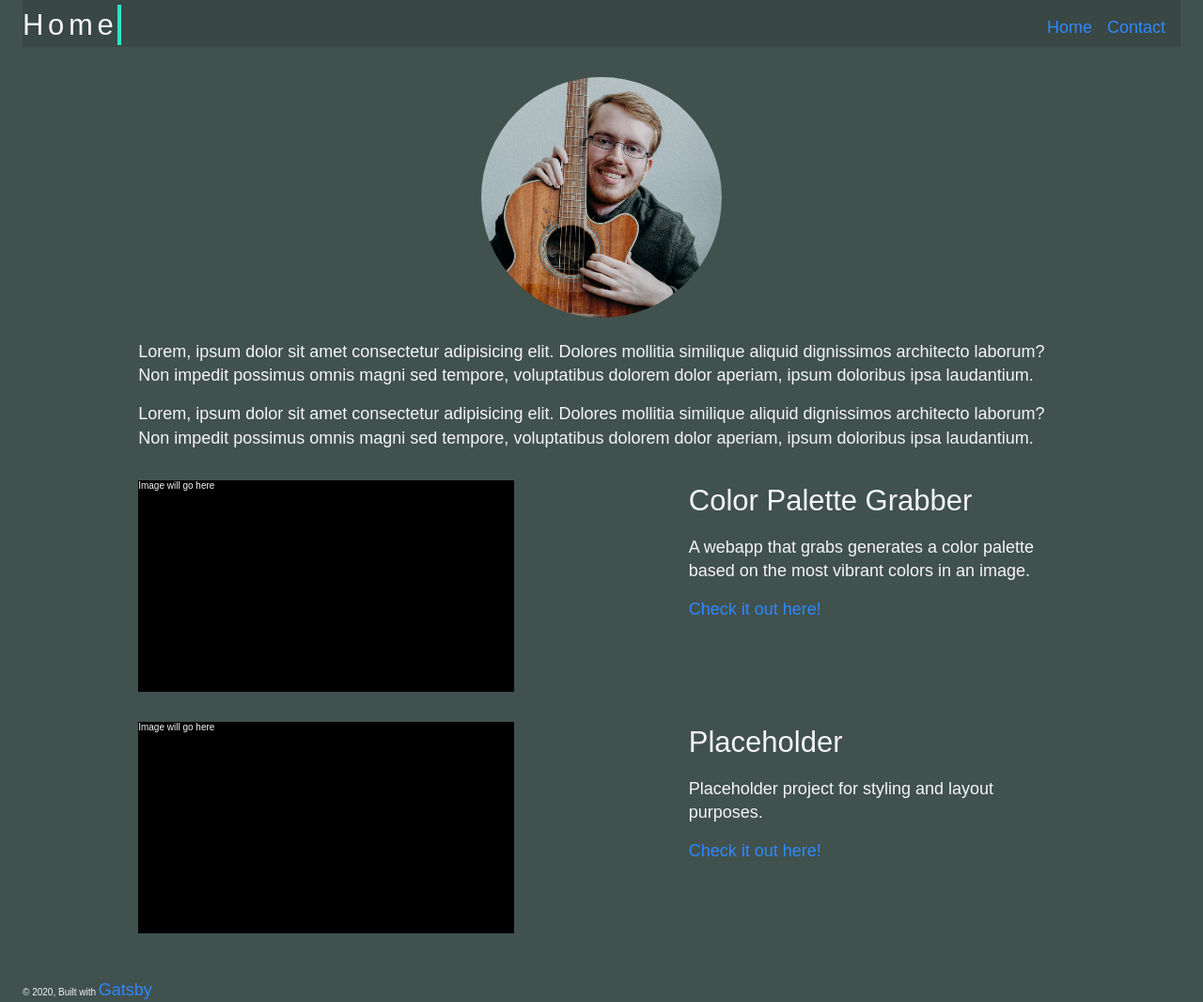
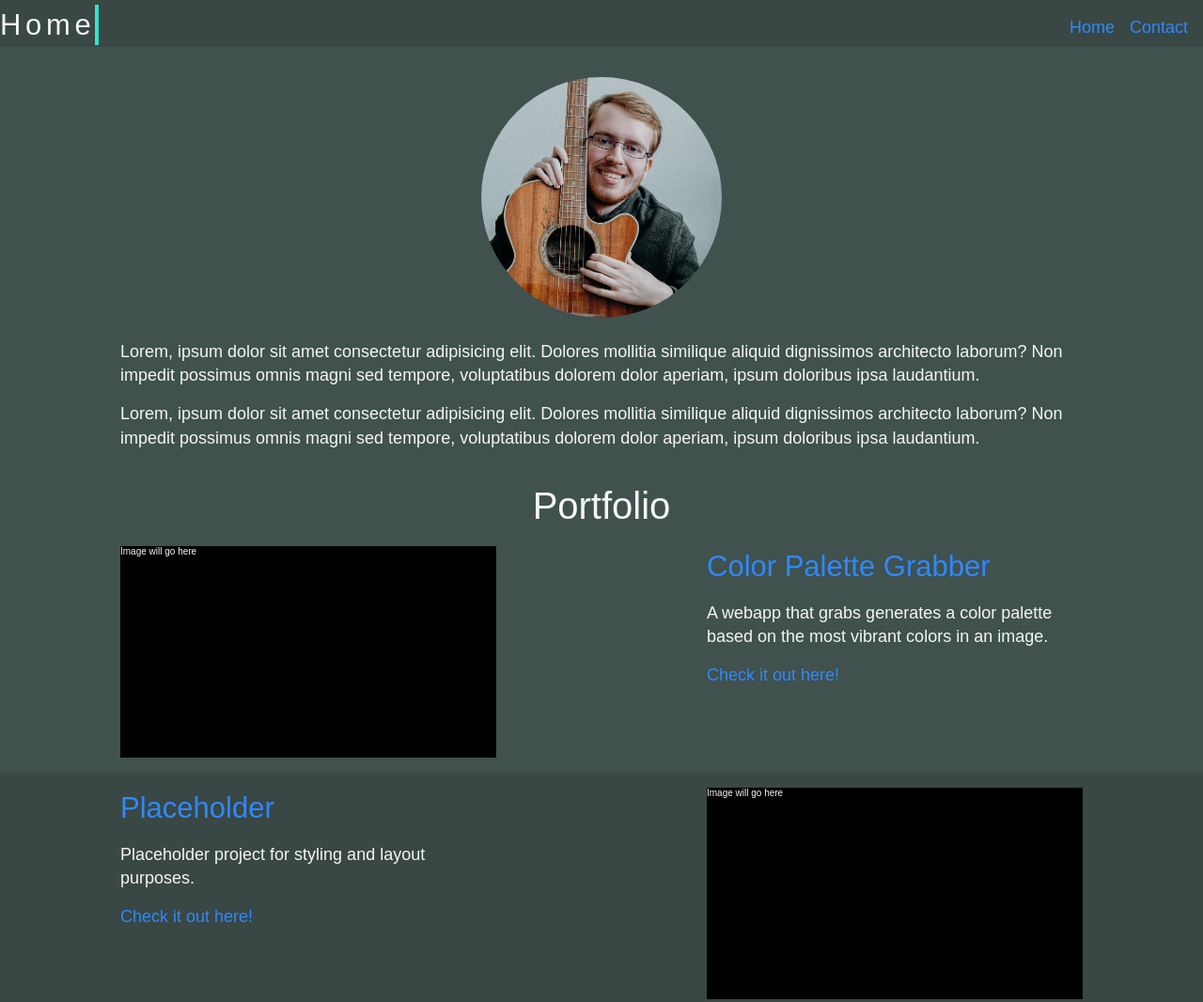
Before and after one commit to dyllper/portfolio, a Gatsby site: page / in a window 1280 px wide. Shown: the top 1066 px of the page at 94% size. Built offline with nearby package versions, Linux system fonts and the light colour scheme; Gatsby itself is replaced by a stand-in of ours.

Commit message:
Fixed styling for Projects List. Added Link to project detail page

```diff
--- /dev/null
+++ b/gatsby-node.js
@@ -0,0 +1,3 @@
+exports.onCreateNode = ({ node }) => {
+  console.log(node.internal.type)
+}
--- a/src/components/project-list.js
+++ b/src/components/project-list.js
@@ -1,5 +1,5 @@
 import React from "react"
-import { useStaticQuery, graphql } from "gatsby"
+import { useStaticQuery, graphql, Link } from "gatsby"
 
 import styles from "../styles/project-list.module.scss"
 
@@ -21,27 +21,26 @@ export default function ProjectList() {
     }
   `)
   return (
-    <>
+    <section className={styles.projectsSection}>
+      <h2 className={styles.projectsHeading}>Portfolio</h2>
       {data.allMarkdownRemark.edges.map((edge, index) => {
         const { title, path, blurb, url } = edge.node.frontmatter
         const classList = `${styles.projectContainer} ${
-          index % 2 !== 0 ? "dark reverse" : ""
+          index % 2 !== 0 ? `${styles.dark} ${styles.reverse}` : ""
         }`
-        //TODO: Figure out why the dark and reverse classes are not being applied properly.
-        //TODO: Get the background color to stretch across the screen and not be restricted.
-        // May have to get rid of margin: 0 auto on the <main></main> element of the layout and apply
-        // it to individual containers as needed.
         return (
           <div className={classList} key={index}>
             <div className={styles.projectImage}>Image will go here</div>
             <div className={styles.projectInfo}>
-              <h3>{title}</h3>
+              <Link to={`/${path}`} aria-label={title}>
+                <h3>{title}</h3>
+              </Link>
               <p>{blurb}</p>
               <a href={url}>Check it out here!</a>
             </div>
           </div>
         )
       })}
-    </>
+    </section>
   )
 }
--- a/src/pages/index.js
+++ b/src/pages/index.js
@@ -23,6 +23,7 @@ const IndexPage = () => {
   return (
     <Layout pageName="Home">
       <SEO title="Home" />
+      <section className={styles.aboutSection}>
         <Img
           className={styles.imageContainer}
           fluid={data.file.childImageSharp.fluid}
@@ -40,6 +41,7 @@ const IndexPage = () => {
           possimus omnis magni sed tempore, voluptatibus dolorem dolor aperiam,
           ipsum doloribus ipsa laudantium.
         </p>
+      </section>
       <ProjectList />
     </Layout>
   )
--- a/src/styles/index.module.scss
+++ b/src/styles/index.module.scss
@@ -1,5 +1,10 @@
 // Utilities
 @import "./Utilities/variables.scss";
+
+.aboutSection {
+  width: 80%;
+  margin: 0 auto;
+}
 
 .imageContainer {
   width: 256px;
--- a/src/styles/layout.module.scss
+++ b/src/styles/layout.module.scss
@@ -1,11 +1,2 @@
 // Utilities
 @import "./Utilities/variables.scss";
-
-.appContainer {
-  margin: 0 $margin-medium;
-}
-
-.appBody {
-  width: 80%;
-  margin: $margin-large auto;
-}
--- a/src/styles/project-list.module.scss
+++ b/src/styles/project-list.module.scss
@@ -1,10 +1,15 @@
 // Utilities
 @import "./Utilities/variables.scss";
+
+.projectsHeading {
+  text-align: center;
+  margin-top: $margin-large;
+}
 
 .projectContainer {
   display: flex;
   justify-content: space-between;
-  padding: $margin-small 0;
+  padding: $margin-small 10%;
 
   &.dark {
     background-color: $bg-color-dark;
```
Lines whose indentation alone changed are shown as unchanged.
